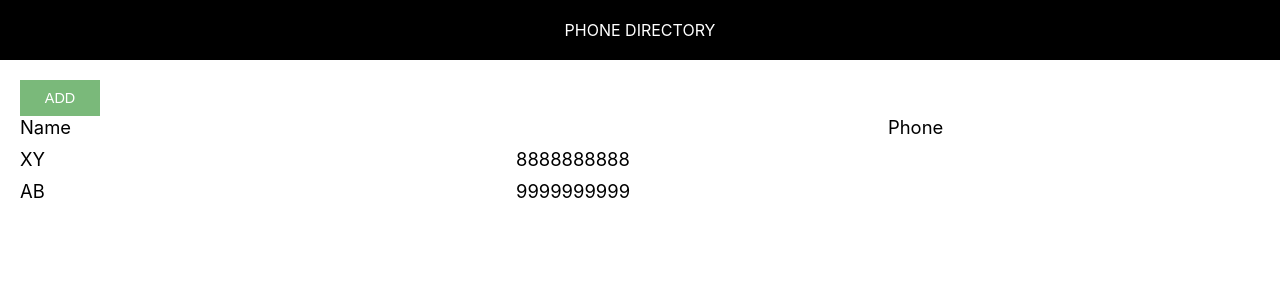
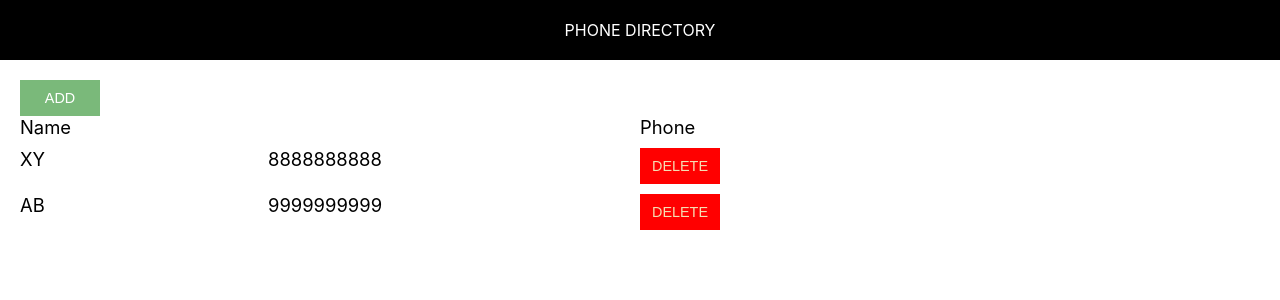
Before and after one commit to amitborkar98/React-phone-directory, a React (Create React App) app: page / in a window 1280 px wide. Shown: the top 300 px of the page. Built offline with nearby package versions, Linux system fonts and the light colour scheme.

Commit message:
Added ‘Delete’ button

```diff
--- a/src/App.css
+++ b/src/App.css
@@ -18,9 +18,14 @@
     color: #fff;
 }
 
+.del{
+    background: red;
+    color: wheat;
+}
+
 .grid-container {
     display: grid;
-    grid-template-columns: 40% 30% auto;
+    grid-template-columns: 20% 30% auto;
     margin-bottom: 10px;
 }
 
--- a/src/App.js
+++ b/src/App.js
@@ -30,6 +30,7 @@ class App extends Component {
               return <div key={sub.id} className="grid-container">
                 <span className="grid-item">{sub.name}</span>
                 <span className="grid-item">{sub.phone}</span>
+                <button className="custom-btn del">Delete</button>
               </div>
             })
         }
```
